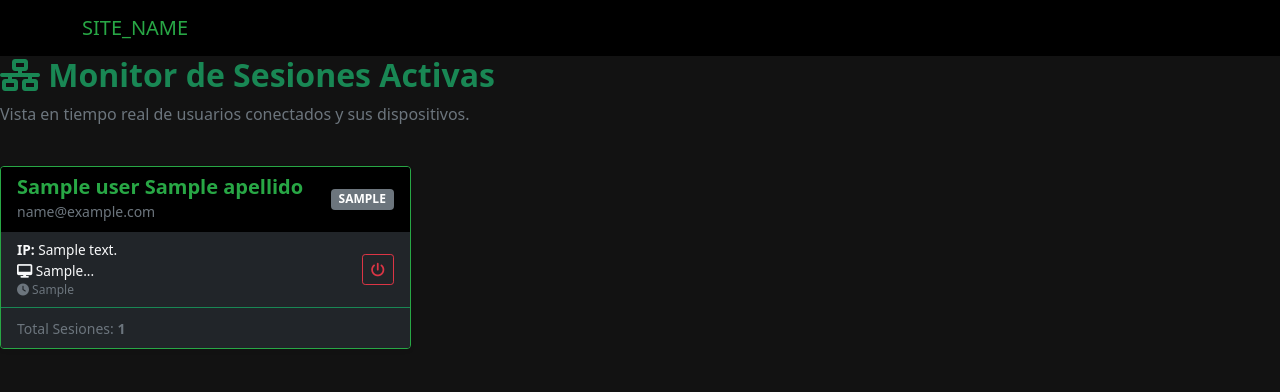
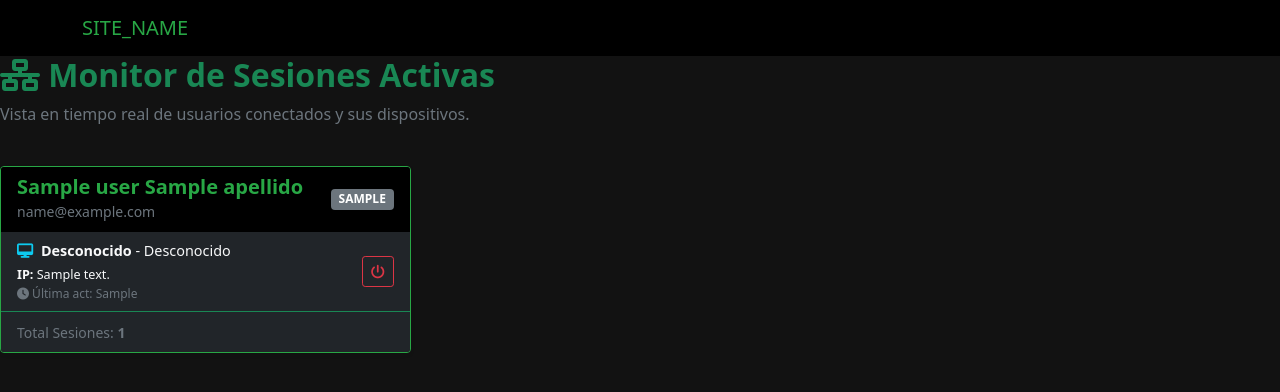
Before and after one commit to J0CIR0/BoloNet, a PHP site: the page made by views/admin/sessions.php in a window 1280 px wide. Shown: the top 392 px of the page. Run offline with PHP 8.4, Linux system fonts and the light colour scheme; the template is opened without the code that fills it: most values are stand-ins (such as "Sample title", 1, 10 or a date in 2020); some libraries are stand-ins or nearby versions.

Commit message:
feat: add admin view for monitoring and managing active user sessions

```diff
--- a/views/admin/sessions.php
+++ b/views/admin/sessions.php
@@ -10,6 +10,53 @@
 <?php if (empty($groupedSessions)): ?>
     <div class="alert alert-info">No hay sesiones activas en este momento (aparte de la tuya si no se muestra).</div>
 <?php else: ?>
+    <?php
+    function parseUserAgent($ua)
+    {
+        $platform = 'Desconocido';
+        $browser = 'Desconocido';
+        $deviceType = 'desktop'; // desktop, mobile, tablet
+
+        // Detectar Plataforma
+        if (preg_match('/linux/i', $ua))
+            $platform = 'Linux';
+        elseif (preg_match('/macintosh|mac os x/i', $ua))
+            $platform = 'Mac';
+        elseif (preg_match('/windows|win32/i', $ua))
+            $platform = 'Windows';
+        elseif (preg_match('/android/i', $ua)) {
+            $platform = 'Android';
+            $deviceType = 'mobile';
+        } elseif (preg_match('/iphone/i', $ua)) {
+            $platform = 'iPhone';
+            $deviceType = 'mobile';
+        } elseif (preg_match('/ipad/i', $ua)) {
+            $platform = 'iPad';
+            $deviceType = 'tablet';
+        }
+
+        // Detectar Navegador
+        if (preg_match('/MSIE/i', $ua) && !preg_match('/Opera/i', $ua))
+            $browser = 'Internet Explorer';
+        elseif (preg_match('/Firefox/i', $ua))
+            $browser = 'Firefox';
+        elseif (preg_match('/Chrome/i', $ua))
+            $browser = 'Chrome';
+        elseif (preg_match('/Safari/i', $ua))
+            $browser = 'Safari';
+        elseif (preg_match('/Opera/i', $ua))
+            $browser = 'Opera';
+        elseif (preg_match('/Netscape/i', $ua))
+            $browser = 'Netscape';
+        elseif (preg_match('/Edge/i', $ua))
+            $browser = 'Edge';
+        elseif (preg_match('/Edg/i', $ua))
+            $browser = 'Edge';
+
+        return ['platform' => $platform, 'browser' => $browser, 'type' => $deviceType];
+    }
+    ?>
+
     <div class="row">
         <?php foreach ($groupedSessions as $userId => $data): ?>
             <div class="col-md-6 col-lg-4 mb-4">
@@ -28,17 +75,26 @@
                     </div>
                     <div class="card-body bg-dark text-light p-0">
                         <ul class="list-group list-group-flush bg-transparent">
-                            <?php foreach ($data['sessions'] as $s): ?>
+                            <?php foreach ($data['sessions'] as $s):
+                                $info = parseUserAgent($s['user_agent']);
+                                $icon = 'fa-desktop';
+                                if ($info['type'] == 'mobile')
+                                    $icon = 'fa-mobile-alt';
+                                if ($info['type'] == 'tablet')
+                                    $icon = 'fa-tablet-alt';
+                                ?>
                                 <li
                                     class="list-group-item bg-dark text-light border-secondary d-flex justify-content-between align-items-center">
-                                    <div style="font-size: 0.85rem; max-width: 80%;">
-                                        <div><strong>IP:</strong> <?php echo htmlspecialchars($s['ip_address']); ?></div>
-                                        <div class="text-truncate" title="<?php echo htmlspecialchars($s['user_agent']); ?>">
-                                            <i class="fas fa-desktop"></i>
-                                            <?php echo htmlspecialchars(substr($s['user_agent'], 0, 30)) . '...'; ?>
+                                    <div style="font-size: 0.9rem; width: 85%;">
+                                        <div class="mb-1">
+                                            <i class="fas <?php echo $icon; ?> me-1 text-info"></i>
+                                            <strong><?php echo $info['platform']; ?></strong> - <?php echo $info['browser']; ?>
                                         </div>
-                                        <div class="text-muted" style="font-size: 0.75rem;">
-                                            <i class="fas fa-clock"></i> <?php echo $s['last_activity']; ?>
+                                        <div class="small">
+                                            <strong>IP:</strong> <?php echo htmlspecialchars($s['ip_address']); ?>
+                                        </div>
+                                        <div class="text-muted small" style="font-size: 0.75rem;">
+                                            <i class="fas fa-clock"></i> Última act: <?php echo $s['last_activity']; ?>
                                         </div>
                                     </div>
                                     <a href="index.php?controller=Session&action=revoke&id=<?php echo $s['session_id']; ?>"
```
